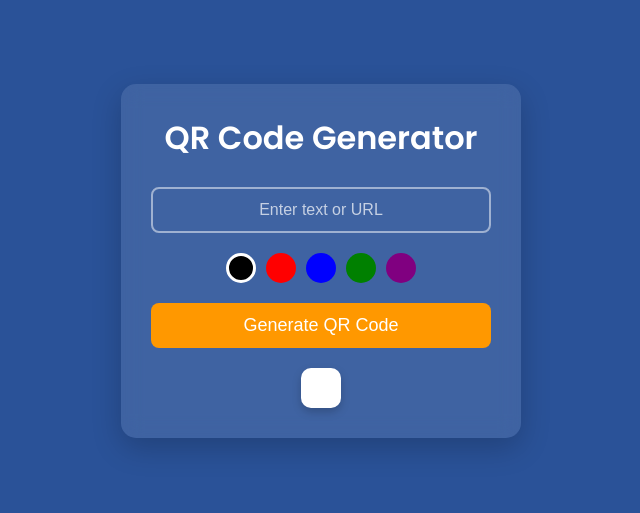
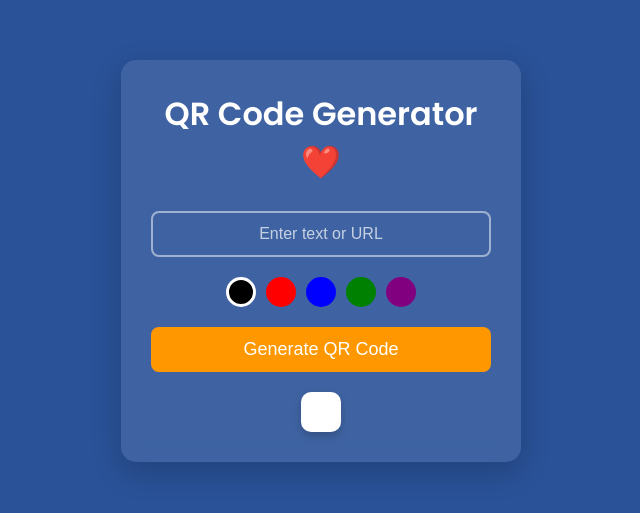
Before and after one commit to Bihari15/QR-Generator, a plain HTML site: page index.html in a window 1280 px wide. Shown: the part 139-652 px from the top of the page, without its empty margins (319-959 px from the left). Drawn offline with nearby package versions, Linux system fonts and the light colour scheme.

Commit message:
Update index.html

```diff
--- a/index.html
+++ b/index.html
@@ -3,7 +3,7 @@
 <head>
     <meta charset="UTF-8">
     <meta name="viewport" content="width=device-width, initial-scale=1.0">
-    <title>QR Code Generator</title>
+    <title>AA QR Code Generator</title>
 
     <!-- Google Font -->
     <link href="https://fonts.googleapis.com/css2?family=Poppins:wght@300;400;600&display=swap" rel="stylesheet">
@@ -131,7 +131,7 @@
 </head>
 <body>
     <div class="container">
-        <h1>QR Code Generator</h1>
+        <h1>QR Code Generator❤️</h1>
         <input type="text" id="data" placeholder="Enter text or URL" />
 
         <div class="color-options">
```
